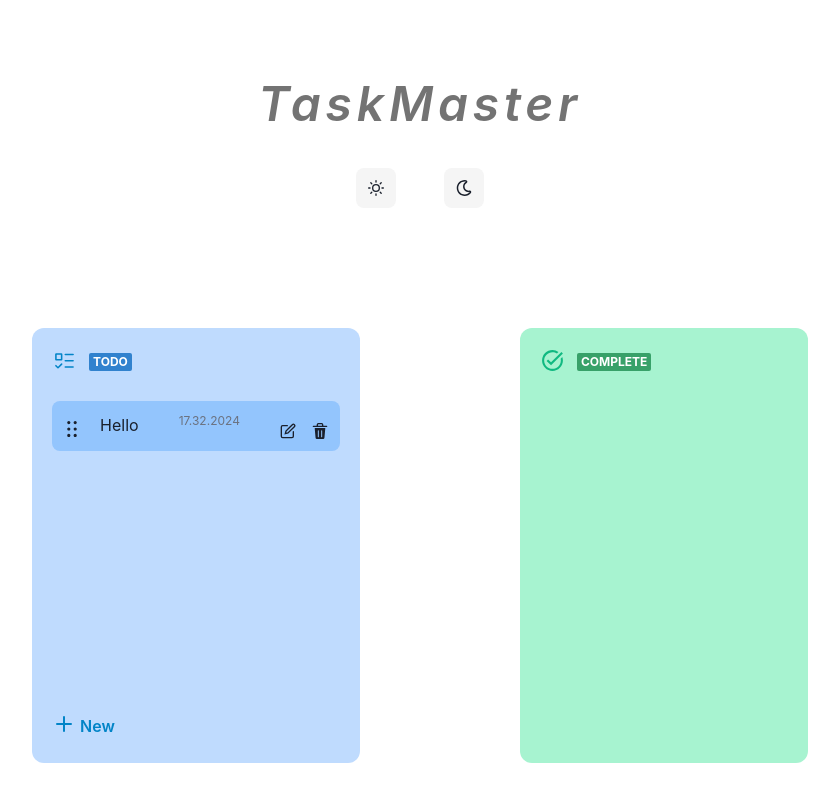
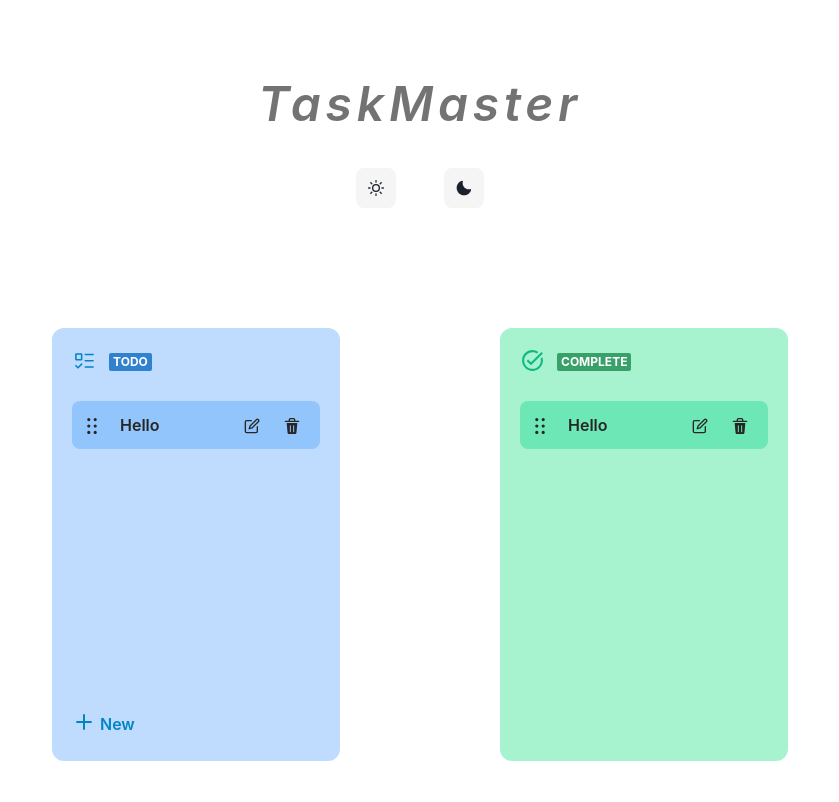
Before and after one commit to Mrsfab09/Task-Master, a React (Vite) app: page / in a window 1280 px wide. Shown: the top 802 px of the page, without its empty margins (220-1059 px from the left). Built offline with nearby package versions, Linux system fonts and the light colour scheme.

Commit message:
add dark theme

```diff
--- a/index.html
+++ b/index.html
@@ -1,10 +1,10 @@
 <!DOCTYPE html>
-<html lang="en">
+<html lang="en" class="dark">
   <head>
     <meta charset="UTF-8" />
     <link rel="icon" type="image/svg+xml" href="/vite.svg" />
     <meta name="viewport" content="width=device-width, initial-scale=1.0" />
-    <title>Vite + React + TS</title>
+    <title>TaskMaster</title>
   </head>
   <body>
     <div id="root"></div>
--- a/src/App.tsx
+++ b/src/App.tsx
@@ -11,7 +11,6 @@ export const ThemeContext = createContext(null);
 
 export default function App() {
   const [loading, setLoading] = useState(true);
-
   useEffect(() => {
     const timer = setTimeout(() => {
       setLoading(false);
@@ -24,14 +23,14 @@ export default function App() {
       {loading ? (
         <Loader />
       ) : (
-        <>
+        <div className="min-h-screen dark:text-gray-100 dark:bg-gray-900 duration-100">
           <Heading>TaskMaster</Heading>
           <Mode />
           <Container>
             <Todo></Todo>
             <Complete></Complete>
           </Container>
-        </>
+        </div>
       )}
     </ChakraProvider>
   );
--- a/src/components/Button/Button.tsx
+++ b/src/components/Button/Button.tsx
@@ -5,7 +5,7 @@ interface ButtonProps {
   color?: string;
   padding?: string;
   hoverColor?: string;
-  onClick?: (event: MouseEvent) => void;
+  onClick?: React.MouseEventHandler<HTMLButtonElement>;
 }
 
 const Button: React.FC<ButtonProps> = ({
@@ -13,9 +13,11 @@ const Button: React.FC<ButtonProps> = ({
   color,
   padding,
   hoverColor,
+  onClick,
 }) => {
   return (
     <button
+      onClick={onClick}
       className={`flex flex-col justify-center ${color} border-none rounded-lg ${padding} hover:${hoverColor} transition`}
     >
       {children}
--- a/src/components/Card/Complete.tsx
+++ b/src/components/Card/Complete.tsx
@@ -1,10 +1,13 @@
 import { Badge } from "@chakra-ui/layout";
 import { MdOutlineTaskAlt } from "react-icons/md";
+import Item from "./Item";
 
 const Complete = () => {
   return (
     <div className="flex justify-between align-center">
-      <div className={`min-w-72 min-h-96 bg-emerald-200 rounded-xl p-5 m-10`}>
+      <div
+        className={`min-w-72 min-h-96 bg-emerald-200 dark:bg-emerald-800 rounded-xl p-5 m-10`}
+      >
         <div className="flex align-center gap-1">
           <MdOutlineTaskAlt color={"rgb(16 185 129)"} size={25} />
           <span className="ml-2">
@@ -13,6 +16,7 @@ const Complete = () => {
             </Badge>
           </span>
         </div>
+        <Item colorItem="bg-emerald-300 dark:bg-emerald-500" />
       </div>
     </div>
   );
--- a/src/components/Card/Item.tsx
+++ b/src/components/Card/Item.tsx
@@ -19,16 +19,17 @@ const Item: React.FC<ItemProps> = ({ colorItem }) => {
   const cancelRef = React.useRef();
   return (
     <div
-      className={`flex flex-row align-center mt-7 ${colorItem} rounded-lg p-3 gap-5 cursor-pointer`}
+      className={`flex mt-7 ${colorItem} rounded-lg p-3 gap-5 cursor-pointer`}
     >
-      <DragHandleIcon cursor={"grab"} marginTop={"8px"} />
-      <div className="flex flex-row align-center gap-10">
+      <div className="flex align-center gap-5 text-neutral-800 font-semibold">
+        <DragHandleIcon cursor={"grab"} marginTop={"5px"} />
         {/* Editable */}
         <p>Hello</p>
-        <p className="text-xs text-gray-500">17.32.2024</p>
-        <div className="flex align-center gap-4">
+        {/* <p className="text-xs font-normal mt-[6px]">17.32.2024</p> */}
+        <div className="flex align-center gap-6 ml-16 mt-[-5px]">
           <EditIcon onClick={() => {}} marginTop={"10px"} cursor={"pointer"} />
           <DeleteIcon onClick={onOpen} marginTop={"10px"} cursor={"pointer"} />
+        </div>
         {/* Alert */}
         <AlertDialog
           isOpen={isOpen}
@@ -56,7 +57,6 @@ const Item: React.FC<ItemProps> = ({ colorItem }) => {
         </AlertDialog>
       </div>
     </div>
-    </div>
   );
 };
 export default Item;
--- a/src/components/Card/Todo.tsx
+++ b/src/components/Card/Todo.tsx
@@ -6,7 +6,7 @@ import Item from "./Item";
 const Todo = () => {
   return (
     <div className="flex justify-between align-center">
-      <div className="min-w-72 max-w-md bg-blue-200 rounded-xl p-5 m-10 overflow-y-auto">
+      <div className="min-w-72 max-w-md bg-blue-200 dark:bg-sky-800 rounded-xl p-5 m-10 overflow-y-auto">
         <div className="flex align-center gap-1">
           <GoTasklist color={"rgb(2 132 199)"} size={25} />
           <span className="ml-2">
@@ -15,7 +15,7 @@ const Todo = () => {
             </Badge>
           </span>
         </div>
-        <Item colorItem="bg-blue-300" />
+        <Item colorItem="bg-blue-300 dark:bg-sky-500" />
         <div className="w-full flex align-center mt-60 rounded cursor-pointer p-1 gap-2">
           <ModalContainer />
         </div>
--- a/src/components/Heading/Heading.tsx
+++ b/src/components/Heading/Heading.tsx
@@ -8,7 +8,7 @@ const Heading: React.FC<HeadingProps> = ({ children }) => {
   return (
     <>
       <Center>
-        <h1 className="text-neutral-500 font-semibold italic text-5xl tracking-widest mt-20 mb-10">
+        <h1 className="text-neutral-500 font-semibold italic text-5xl tracking-widest mt-20 mb-10 dark:text-neutral-400">
           {children}
         </h1>
       </Center>
--- a/src/components/ModalContainer/ModalContainer.tsx
+++ b/src/components/ModalContainer/ModalContainer.tsx
@@ -35,11 +35,18 @@ const ModalContainer = () => {
   return (
     <>
       <Button
-        leftIcon={<AddIcon color="rgb(2 132 199)" marginTop={"4"} />}
+        leftIcon={
+          <AddIcon
+            color="rgb(2 132 199)"
+            marginTop={"4"}
+            className="dark:text-sky-300"
+          />
+        }
         marginTop={"1"}
         variant={"unstyled"}
         color={"rgb(2 132 199)"}
         onClick={onOpen}
+        className="dark:text-sky-300"
       >
         New
       </Button>
--- a/src/components/Mode/Mode.tsx
+++ b/src/components/Mode/Mode.tsx
@@ -1,16 +1,61 @@
-import { FaRegMoon } from "react-icons/fa";
-import { FiSun } from "react-icons/fi";
+import { useEffect, useState } from "react";
 import Button from "../Button/Button";
+import { SunIcon, MoonIcon } from "@chakra-ui/icons";
+const Mode = () => {
+  const options = [
+    {
+      icon: <SunIcon />,
+      text: "light",
+    },
+    {
+      icon: <MoonIcon />,
+      text: "dark",
+    },
+  ];
+  const element = document.documentElement;
+  const darkQuery = window.matchMedia("(prefers-color-scheme: dark)");
+  const [theme, setTheme] = useState("sunny");
 
-const Mode = () => {
+  function onWindowMatch() {
+    if (
+      localStorage.theme === "dark" ||
+      (!("theme" in localStorage) && darkQuery.matches)
+    ) {
+      element.classList.add("dark");
+    } else {
+      element.classList.remove("dark");
+    }
+  }
+
+  onWindowMatch();
+
+  useEffect(() => {
+    switch (theme) {
+      case "dark":
+        element.classList.add("dark");
+        localStorage.setItem("theme", "dark");
+        break;
+      case "light":
+        element.classList.remove("dark");
+        localStorage.setItem("theme", "light");
+        break;
+      default:
+        localStorage.removeItem("theme");
+        break;
+    }
+  }, [theme, element]);
   return (
     <div className="flex flex-row justify-center align-center gap-12">
-      <Button color="bg-neutral-100" padding="p-3">
-        <FiSun />
-      </Button>
-      <Button color="bg-neutral-100" padding="p-3">
-        <FaRegMoon />
-      </Button>
+      {options?.map((opt) => (
+        <Button
+          onClick={() => setTheme(opt.text)}
+          key={opt.text}
+          color={`bg-neutral-100 dark:bg-gray-700 dark:text-gray-400 ${theme}`}
+          padding="p-3"
+        >
+          {opt.icon}
+        </Button>
+      ))}
     </div>
   );
 };
--- a/tailwind.config.js
+++ b/tailwind.config.js
@@ -1,17 +1,9 @@
 /** @type {import('tailwindcss').Config} */
 export default {
+  darkMode: "class",
   content: ["./index.html", "./src/**/*.{js,ts,jsx,tsx}"],
   theme: {
-    extend: {
-      colors: {
-        accent: {
-          1: "hsl(288 95.8% 90.6%)",
-          2: "hsl(168 83.8% 78.2%)",
-        },
-        bkg: "hsl(210 40% 98%)",
-        content: "hsl(217 32.6% 17.2%)",
-      },
-    },
+    extend: {},
   },
   plugins: [],
 };
```
Also changed, not shown: 1 other file (tests, documents, lock files or other folders). Lines whose indentation alone changed are shown as unchanged.
